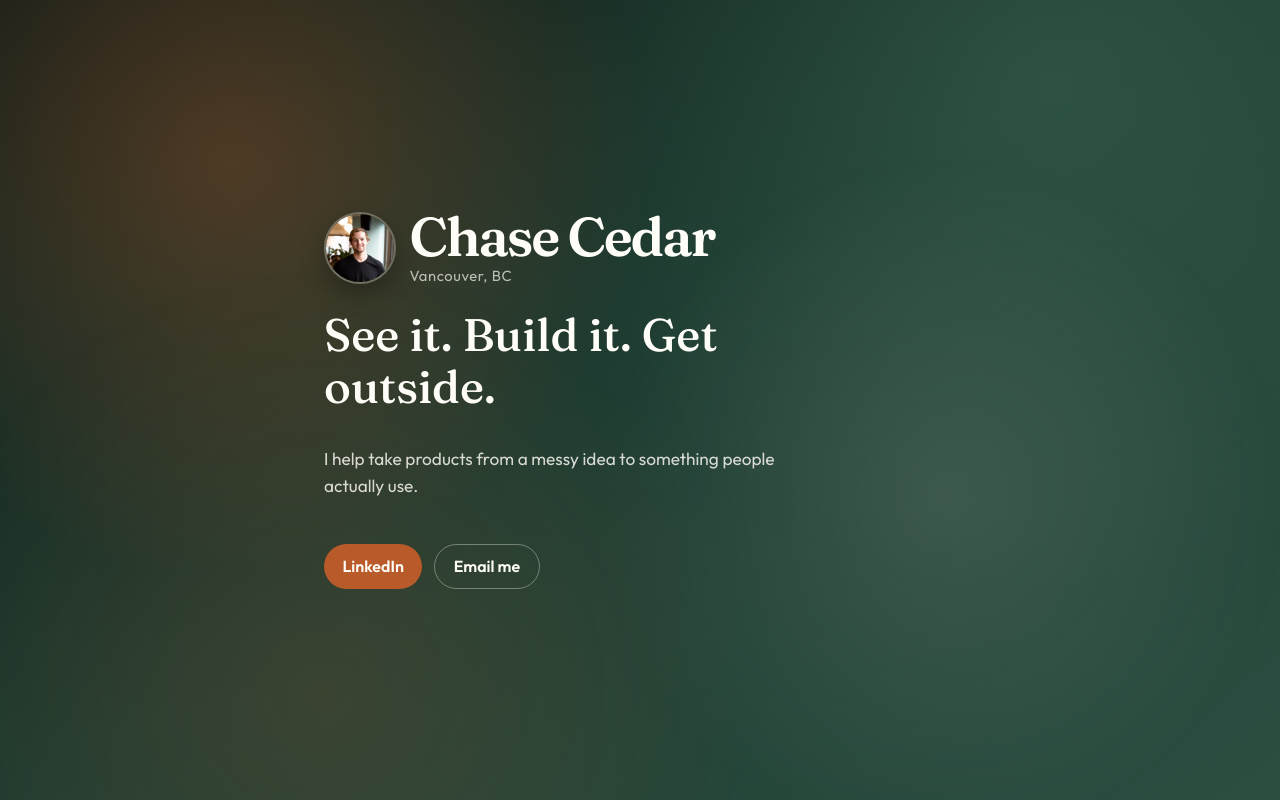
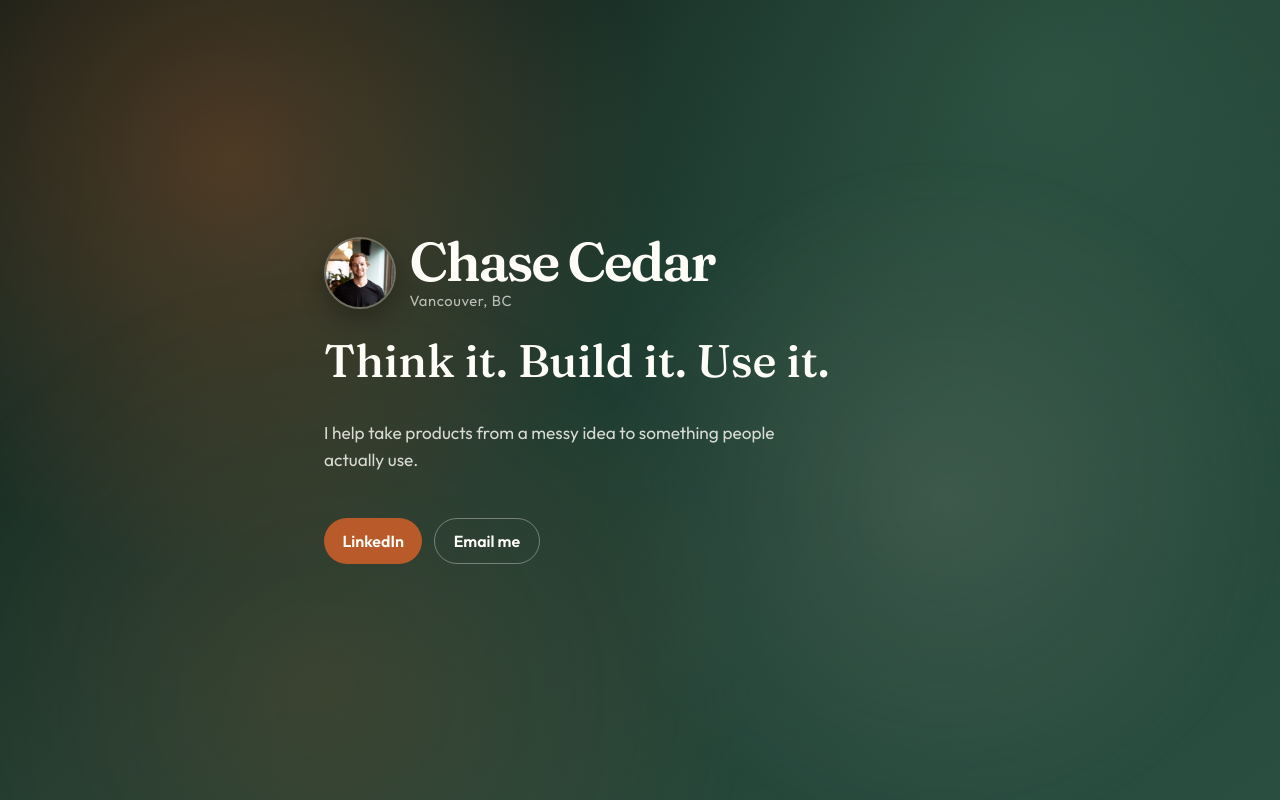
Before and after one commit to cedardev3/chasecedar.com, a Next.js app: page / in a window 1280 px wide. Shown: the top 800 px of the page. Built offline with nearby package versions, Linux system fonts and the light colour scheme.

Commit message:
headline update

```diff
--- a/src/app/page.tsx
+++ b/src/app/page.tsx
@@ -27,7 +27,7 @@ export default function Home() {
             </div>
           </div>
           <h1 className="animate-rise-delay">
-            See it. Build it. Get outside.
+            Think it. Build it. Use it.
           </h1>
           <p className="lede animate-rise-delay-2">
             I help take products from a messy idea to something people
```
